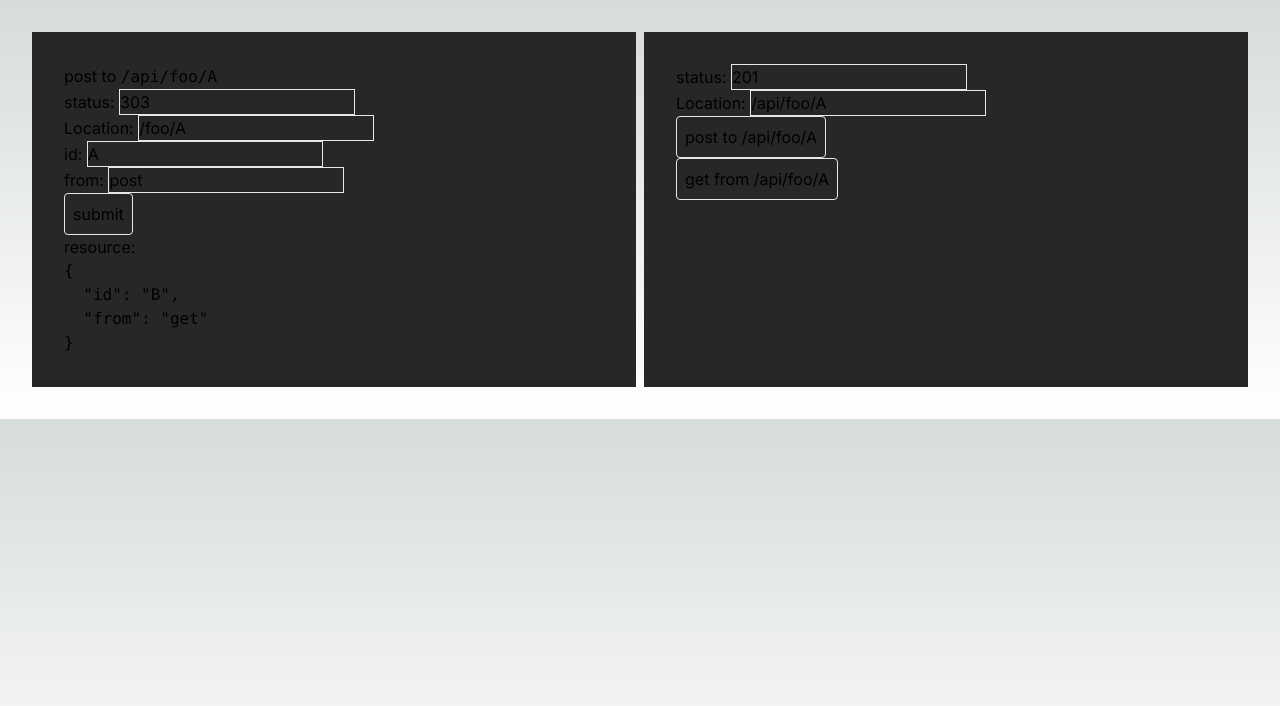
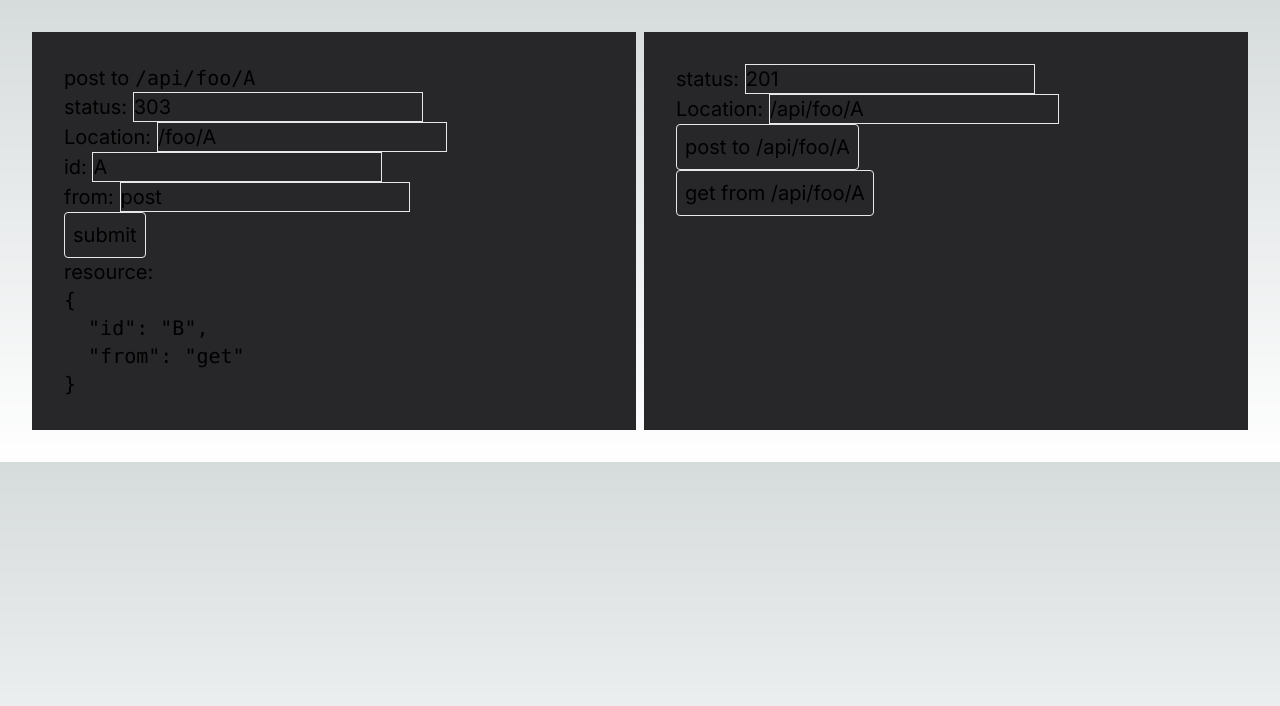
Before and after one commit to jinwoo-jeon0/hello-post-response, a Next.js app: page /foo/A in a window 1280 px wide. Shown: the top 706 px of the page. Built offline with nearby package versions, Linux system fonts and the light colour scheme.

Commit message:
Increase font size

```diff
--- a/app/foo/layout.tsx
+++ b/app/foo/layout.tsx
@@ -1,6 +1,6 @@
 export default function Layout({ children }: { children: React.ReactNode }) {
   return (
-    <div className="m-8 flex space-x-2">
+    <div className="m-8 flex space-x-2 text-xl">
       {children}
     </div>
   );
```
